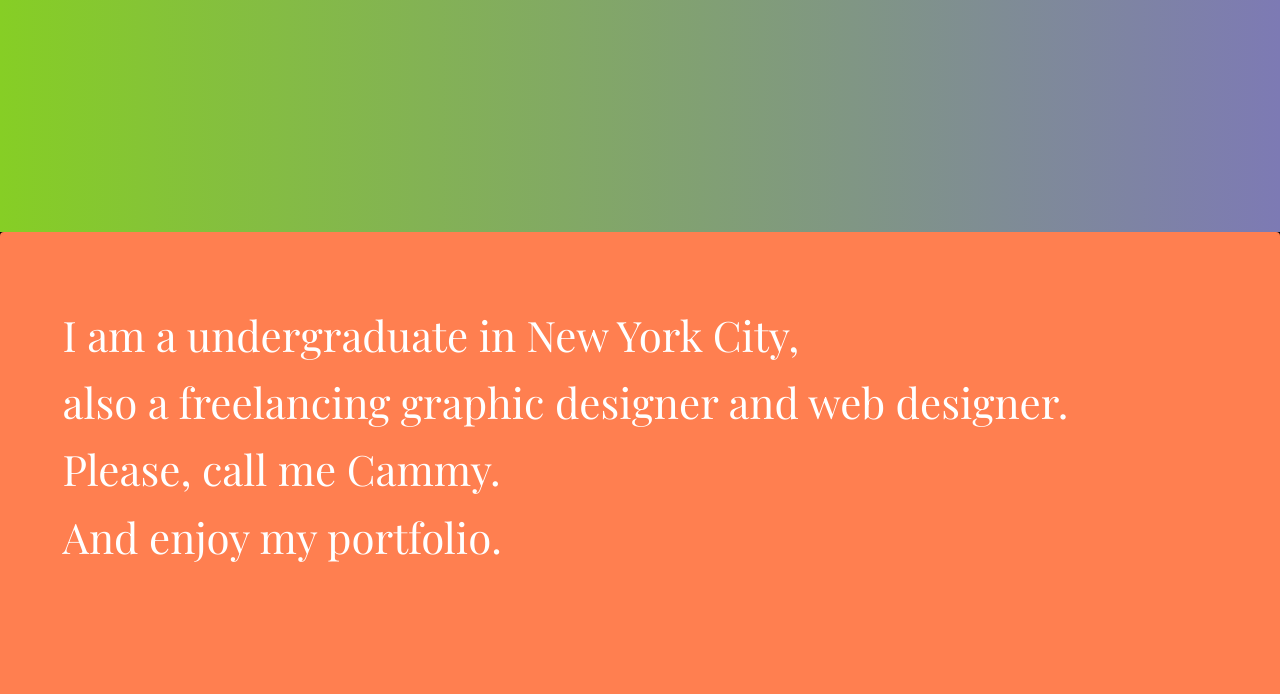
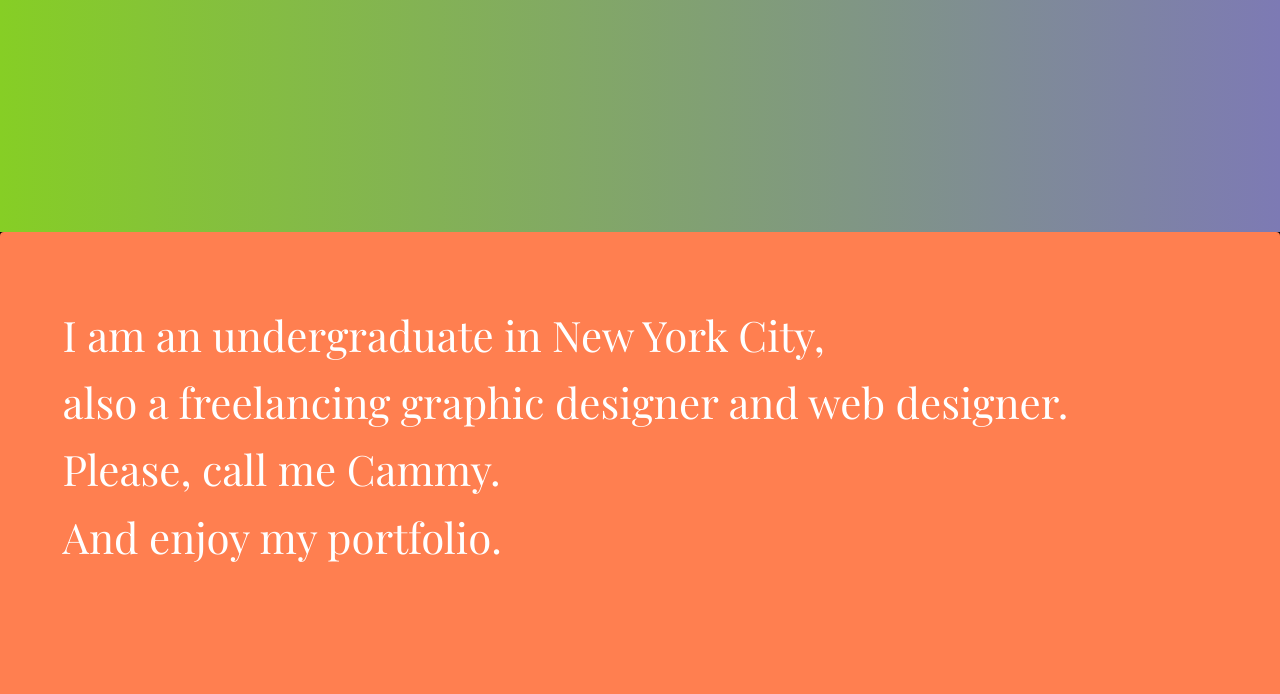
Before and after one commit to cammywan/cammywanweb, a plain HTML site: page index.html in a window 1280 px wide. Shown: the part 568-1262 px from the top of the page. Drawn offline with nearby package versions, Linux system fonts and the light colour scheme.

Commit message:
Update index.html

```diff
--- a/index.html
+++ b/index.html
@@ -60,7 +60,7 @@
    <section class="panel pl" data-section-name="pl">
 
         <div class="row col-lg-12 " id="portfolioLanding" >
-        <h1>I am a undergraduate in New York City, <br> also a freelancing graphic designer and web designer. <br>Please, call me Cammy.<br>And enjoy my portfolio. </h1>
+        <h1>I am an undergraduate in New York City, <br> also a freelancing graphic designer and web designer. <br>Please, call me Cammy.<br>And enjoy my portfolio. </h1>
             <div class="container icons">
     <div class="icondiv col-lg-12">
        <a class="icon" href="https://www.facebook.com/camellia.wan.3"><img src="images/fb.png" alt="Follow us on Facebook!" class="img-responsive center-block">
```
